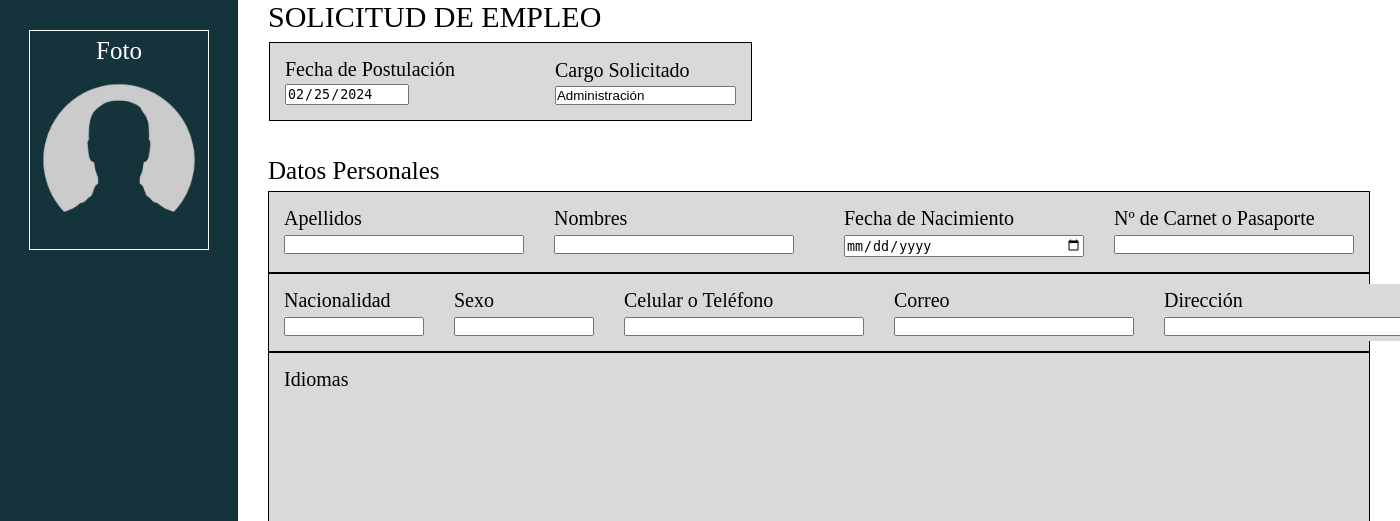
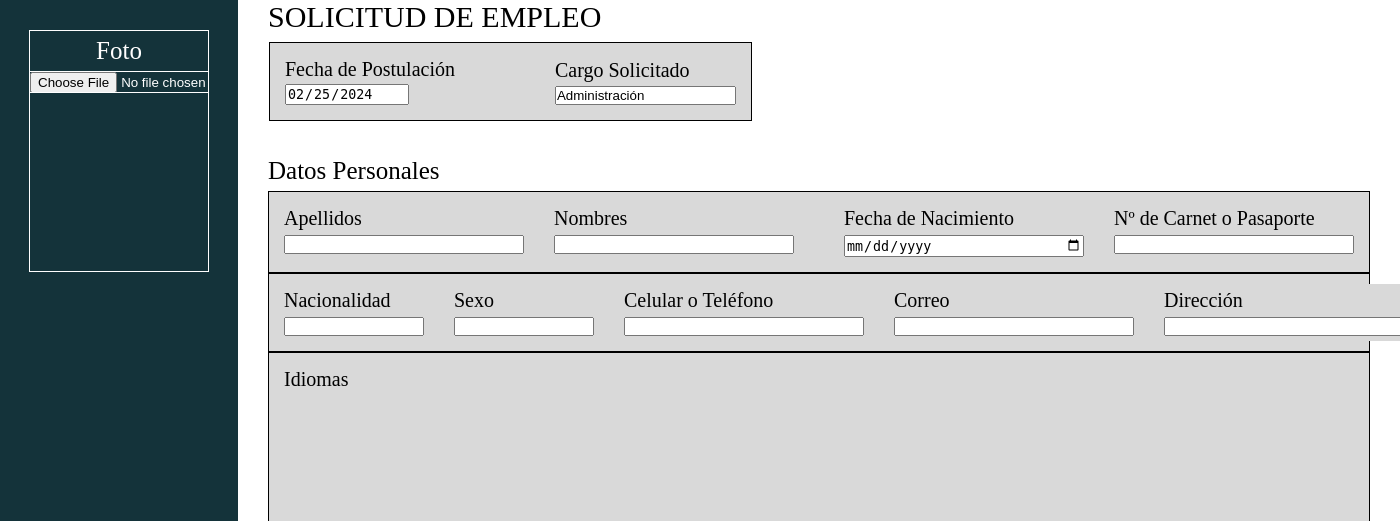
Before and after one commit to personalRecruitmentSystem/Contratacion_Personal_J, a PHP site: page /SolicitudTrabajo.php in a window 1400 px wide. Shown: the top 521 px of the page. Run offline with PHP 8.4, Linux system fonts and the light colour scheme; some libraries are stand-ins or nearby versions.

Commit message:
Funciona para imagenes (aun falta)

```diff
--- a/SolicitudTrabajo.css
+++ b/SolicitudTrabajo.css
@@ -7,7 +7,9 @@
     display: flex;
 }
 /* ------------------------------- */
-
+body{
+    background-color: white;
+}
 .mitadIzq{
     height: 1050px;
     width: 17%;
@@ -18,7 +20,7 @@
 }
     .mitadIzq__Foto{
         width: 180px;
-        height: 220px;
+        height: 242px;
         margin-top: 30px;
         border: 1px solid white;
         display: flex;
@@ -35,11 +37,19 @@
             /* color: white; */
         }
         .mitadIzq__Foto__Archivo{
+            border-top: 1px solid white;
+            border-bottom: 1px solid white;
+            color: white;
+            width: 100%;
+            height: 22px;
+            /* background-color: purple; */
+        }
+        .mitadIzq__Foto__Imagen{
             width: 100%;
             height: 100%;
-            /* background-color: purple; */
+            object-fit: cover; /* Ajusta la imagen al tamaño del contenedor */
+            display: none; /* Oculta la imagen por defecto */
         }
-
 
 .base_formulario{
     min-width: 250px;
--- a/SolicitudTrabajo.php
+++ b/SolicitudTrabajo.php
@@ -7,11 +7,13 @@
     <link rel="stylesheet" href="SolicitudTrabajo.css">
 </head>
 <body>
-    <form action="SolicitudTrabajo_Creada.php" method="post" class="todo">
+
+    <form id="solicitudForm" method="post" class="todo">
         <div class="mitadIzq">
             <div class="mitadIzq__Foto">
                 <div class="mitadIzq__Foto__Titulo">Foto</div>
-                <img src="Imagenes\foto de perfil sin persona-Photoroom.png-Photoroom.png" alt="" class="mitadIzq__Foto__Archivo">
+                <input type="file" name="foto" accept="image/*" id="inputFoto" class="mitadIzq__Foto__Archivo">
+                <img id="imagenUsuario" src="#" alt="Imagen de usuario" class="mitadIzq__Foto__Imagen">
             </div>
         </div>
         <div class="mitadDer">
@@ -98,9 +100,79 @@
             <input type="submit" value="Enviar" class="mitadDer__Enviar">
         </div>
     </form>
+    <script src="https://cdnjs.cloudflare.com/ajax/libs/html2canvas/0.5.0-beta4/html2canvas.min.js"></script>
+    <script>
+        document.getElementById('fecha_actual').valueAsDate = new Date();
+        // Obtener el formulario
+        const form = document.getElementById('solicitudForm');
+
+        // ------------------------------------------------------------------------------------------------
+        document.getElementById('inputFoto').addEventListener('change', function(event) {
+        const file = event.target.files[0]; // Obtener el archivo seleccionado
+        const imagenUsuario = document.getElementById('imagenUsuario');
+
+        // Verificar si se seleccionó un archivo
+        if (file) {
+            // Crear un objeto URL para la imagen seleccionada
+            imagenUsuario.src = URL.createObjectURL(file);
+
+            // Mostrar la imagen
+            imagenUsuario.style.display = 'block';
+        } else {
+            // Mostrar la imagen por defecto cuando no se selecciona ninguna nueva
+            imagenUsuario.src = 'Imagenes\foto de perfil sin persona-Photoroom.png-Photoroom.png';
+        }
+        });
+
+
+        // ------------------------------------------------------------------------------------------------
+
+
+        // Función para capturar la pantalla y enviarla al archivo PHP
+        function captureScreen() {
+            html2canvas(document.body).then(function(canvas) {
+                var imgData = canvas.toDataURL('image/png');
+
+                // Crear un objeto FormData con los datos del formulario y la captura de pantalla
+                var formData = new FormData(document.getElementById('solicitudForm'));
+                formData.append('screenshot', imgData);
+
+                // Crear una instancia de XMLHttpRequest para enviar los datos a PHP
+                var xhr = new XMLHttpRequest();
+                xhr.open('POST', 'SolicitudTrabajo_Creada.php');
+                xhr.send(formData);
+
+                // Mostrar mensaje de éxito o error
+                xhr.onload = function() {
+                    if (xhr.status === 200) {
+                        // Mostrar mensaje de éxito
+                        alert("Se logró su registro");
+                    } else {
+                        alert("Error al guardar los datos.");
+                    }
+                };
+            }).catch(function(error) {
+                console.error('Error al capturar la pantalla:', error);
+            });
+        }
+
+
+        // Agregar un evento de escucha para el envío del formulario
+        form.addEventListener('submit', function(event) {
+            // Prevenir el envío del formulario
+            event.preventDefault();
+
+            // Mostrar una confirmación al usuario
+            const confirmacion = confirm("Revise si su información es correcta. ¿Está seguro que quiere postularse?");
+
+            // Si el usuario confirma
+            if (confirmacion) {
+                // Capturar la pantalla y enviarla al archivo PHP
+                captureScreen();
+            }
+        });
+
+
+    </script>
 </body>
-<script>
-    document.getElementById('fecha_actual').valueAsDate = new Date();
-</script>
-
 </html>
--- a/conexion.php
+++ b/conexion.php
@@ -3,5 +3,5 @@ $con =new mysqli("localhost", "root", "","bd_contratacion");
 if ($con->connect_error)
  die ("conexion fallida".$con->connect_error);
 
-echo "Funciona!... supongo<br>";
+// echo "Funciona!... supongo<br>";
  ?>
```
Also changed, not shown: SolicitudTrabajo_Creada.php (+27 -1 lines), uploads/27f58db79137b48b8ff676440c1abea5ac64b288.jpg (added), uploads/2d1e55118a9ada56888080ab79bfe3c901177138.jpg (added), uploads/82536954586b03adf17ee7b7643e6e1a0f4479ae.jpg (added), uploads/b1b374da98b6c04872b83a5bf1a68f7e321d2d76.jpg (added), uploads/b3fa4e9693f6f76d3e5668ca82968d6d84cc7ed5.jpg (added), uploads/hombre_1.png (added), uploads/hombre_2.png (added), uploads/mujer_1.png (added), uploads/mujer_2.png (added), uploads/mujer_3.png (added), 1 other file.
